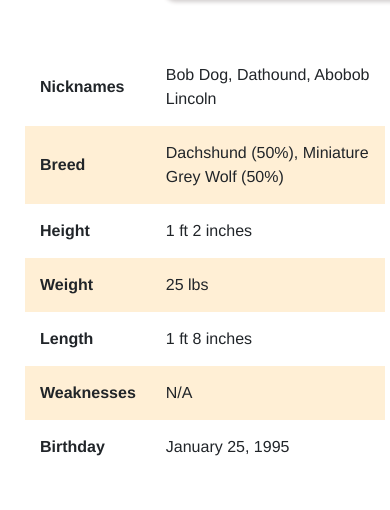
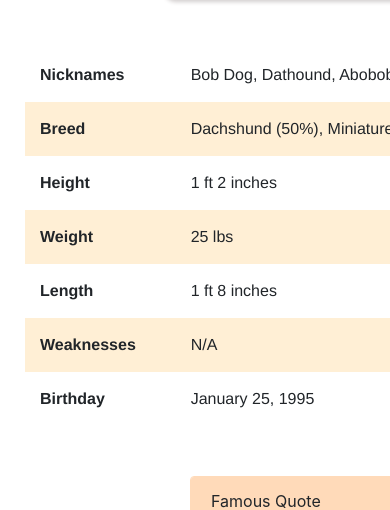
Before and after one commit to yassinehamdouni/berkeley-dog-directory, a plain HTML site: page bobprofile.html in a window 390 px wide. Shown: the part 597-1107 px from the top of the page. Drawn offline with nearby package versions, Linux system fonts and the light colour scheme.

Commit message:
Update stylesheet2.css

```diff
--- a/stylesheet2.css
+++ b/stylesheet2.css
@@ -53,10 +53,11 @@ tr:nth-child(even) {
 
 @media (max-width: 980px) {
   table {
+    white-space: nowrap;
     margin-left: 10px;
     font-family: Helvetica Neue;
     border-collapse: collapse;
-    width: 100%;
+    width: 160%;
   }
 
   .card {
```
